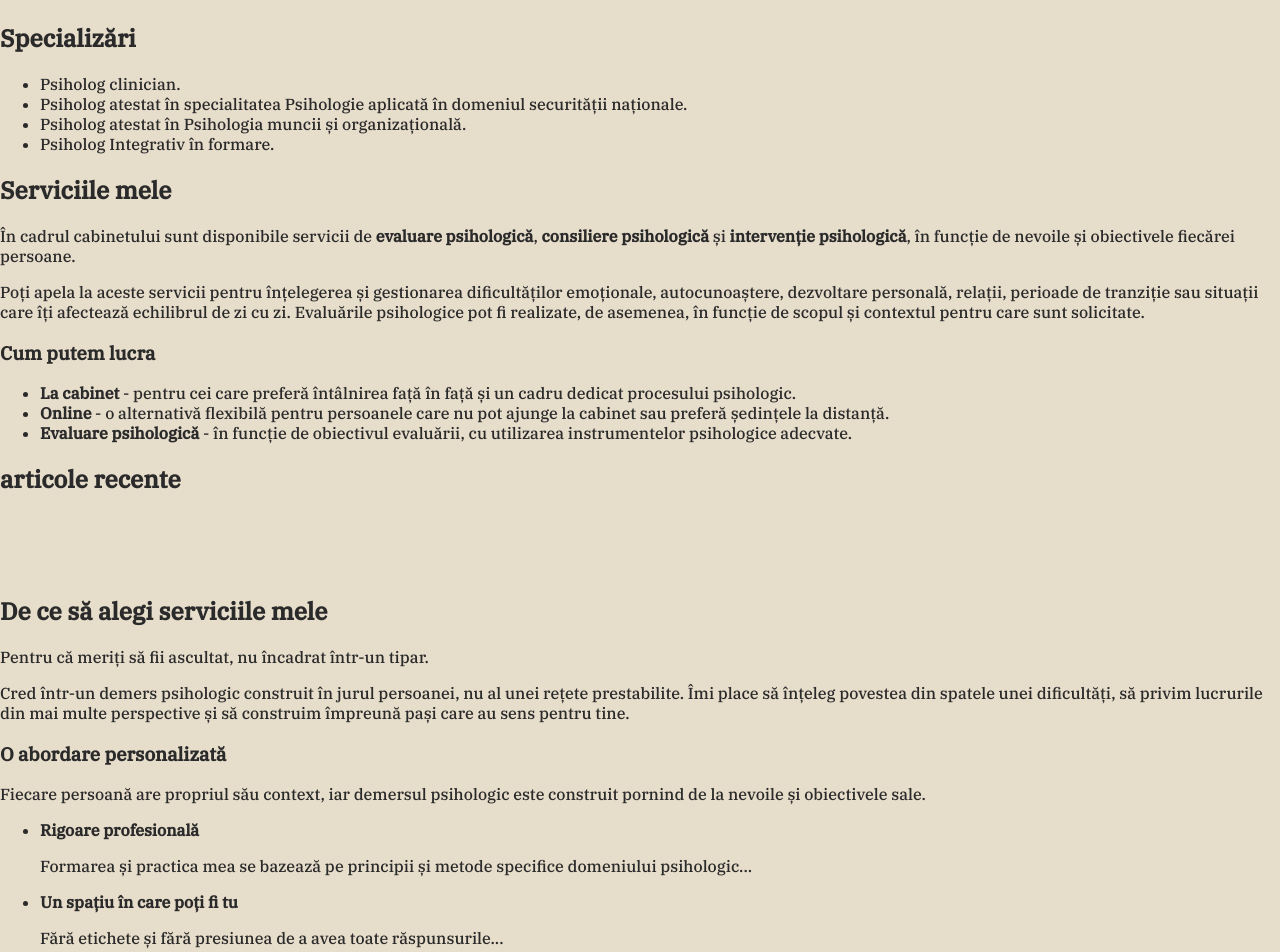
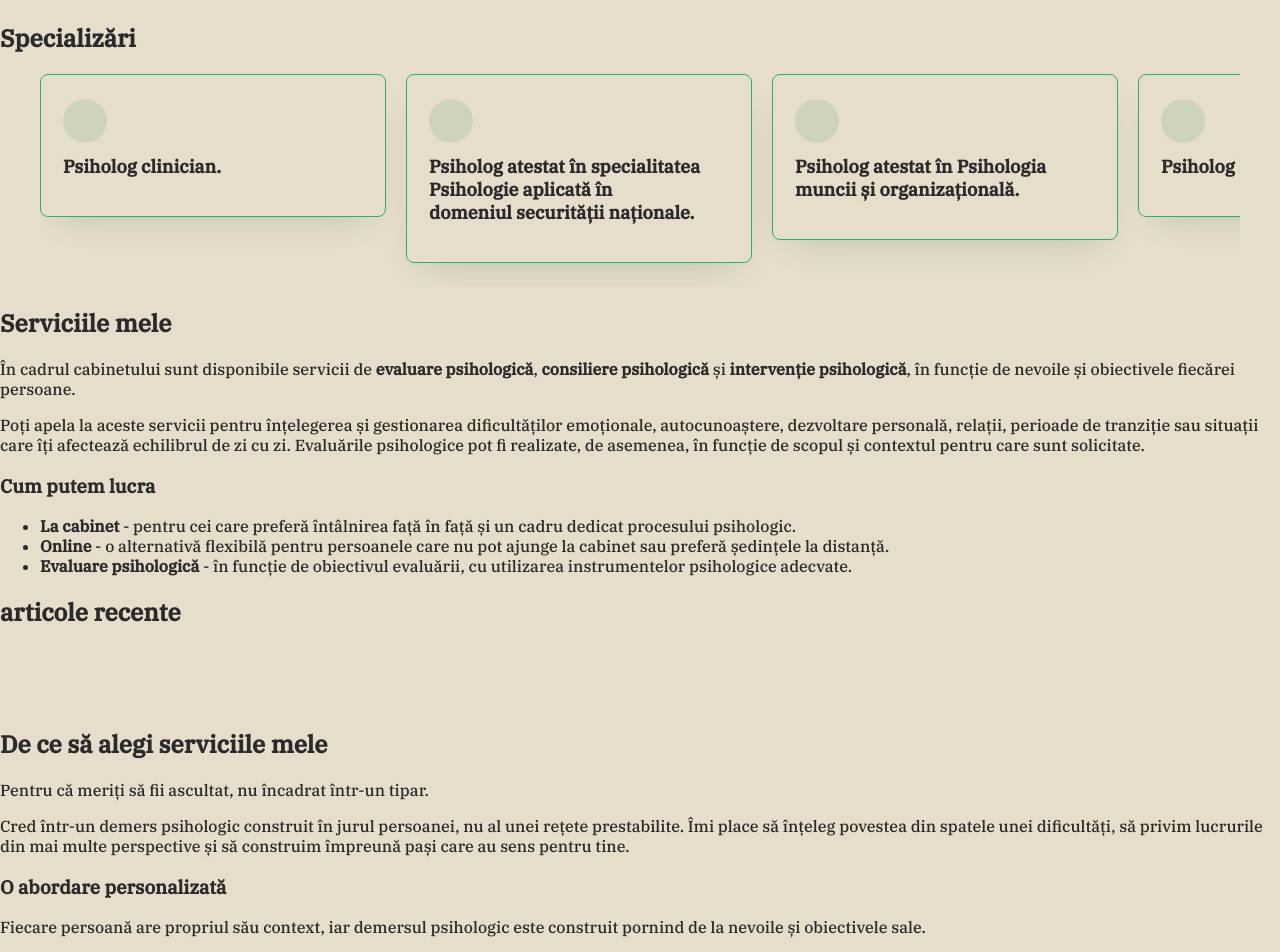
Before and after one commit to stevenstonie/psihologioanaposirca, a React (Vite) app: page / in a window 1280 px wide. Shown: the part 540-1492 px from the top of the page. Built offline with nearby package versions, Linux system fonts and the light colour scheme.

Commit message:
(feat) added a new revealing card component, alongside a card layout for either grouping cards on a grid OR a carousel; added these components to 'specializations' and 'why choose my services' sections

```diff
--- /dev/null
+++ b/src/components/card_layout/card_layout.scss
@@ -0,0 +1,47 @@
+.card-layout {
+    width: 100%;
+    max-width: var(--nav-max-width, 1200px);
+    margin: 0 auto;
+    list-style: none;
+    padding: 0;
+
+    &.layout-grid {
+        display: grid;
+        grid-template-columns: repeat(auto-fit, minmax(280px, 1fr));
+        gap: 24px;
+    }
+
+    &.layout-carousel {
+        display: flex;
+        gap: 20px;
+
+        overflow-x: auto;
+        overflow-y: hidden;
+        padding-bottom: 24px;
+
+        scroll-snap-type: x mandatory;
+        scroll-behavior: smooth;
+        -webkit-overflow-scrolling: touch;
+
+        &::-webkit-scrollbar {
+            height: 8px;
+        }
+
+        &::-webkit-scrollbar-track {
+            background: var(--color-secondary-lighter);
+            border-radius: 8px;
+        }
+
+        &::-webkit-scrollbar-thumb {
+            background: var(--color-primary);
+            border-radius: 8px;
+        }
+
+        >* {
+            flex: 0 0 300px;
+            max-width: 85vw;
+            scroll-snap-align: start;
+            height: fit-content;
+        }
+    }
+}
--- /dev/null
+++ b/src/components/card_layout/card_layout.tsx
@@ -0,0 +1,16 @@
+
+import type { ReactNode } from 'react';
+import './card_layout.scss';
+
+interface CardLayoutProps {
+    mode?: 'grid' | 'carousel';
+    children: ReactNode;
+}
+
+export default function CardLayout({ mode = 'grid', children }: Readonly<CardLayoutProps>) {
+    return (
+        <ul className={`card-layout ${mode === 'carousel' ? 'layout-carousel' : 'layout-grid'}`}>
+            {children}
+        </ul>
+    );
+}
--- /dev/null
+++ b/src/components/reveal_card/reveal_card.scss
@@ -0,0 +1,72 @@
+.reveal-card {
+    display: flex;
+    flex-direction: column;
+    gap: 12px;
+    padding: 24px 22px 26px;
+    background: var(--color-bg);
+    border: 1px solid var(--color-primary-lighter, #e0e0e0);
+    border-radius: 8px;
+    opacity: 1;
+    transform: none;
+
+    box-shadow: 0 15px 35px -20px color-mix(in srgb, var(--color-primary-darker) 30%, transparent);
+
+    @supports (animation-timeline: view()) {
+        animation: card-reveal linear both;
+        animation-timeline: view();
+        animation-range: entry 15% cover 40%;
+    }
+}
+
+.reveal-card-icon {
+    display: grid;
+    place-items: center;
+    width: 44px;
+    height: 44px;
+    border-radius: 50%;
+    color: var(--color-primary);
+    background: color-mix(in srgb, var(--color-primary) 12%, transparent);
+
+    svg {
+        width: 22px;
+        height: 22px;
+    }
+}
+
+.reveal-card-title {
+    margin: 0;
+    font-family: var(--font-primary);
+    font-size: 1.125rem;
+    font-weight: 600;
+    color: var(--color-text);
+    text-wrap: balance;
+}
+
+.reveal-card-description {
+    margin: 0;
+    font-family: var(--font-primary);
+    font-size: 0.9rem;
+    line-height: 1.6;
+    color: var(--color-primary);
+    text-wrap: pretty;
+}
+
+@keyframes card-reveal {
+    from {
+        opacity: 0;
+        transform: scale(0.94) translateY(20px);
+    }
+
+    to {
+        opacity: 1;
+        transform: none;
+    }
+}
+
+@media (prefers-reduced-motion: reduce) {
+    .reveal-card {
+        animation: none !important;
+        opacity: 1;
+        transform: none;
+    }
+}
--- /dev/null
+++ b/src/components/reveal_card/reveal_card.tsx
@@ -0,0 +1,20 @@
+import type { ReactNode } from 'react';
+import './reveal_card.scss';
+
+interface RevealCardProps {
+    title: string;
+    description: string;
+    icon: ReactNode;
+}
+
+export default function RevealCard({ title, description, icon }: Readonly<RevealCardProps>) {
+    return (
+        <li className="reveal-card">
+            <span className="reveal-card-icon" aria-hidden="true">
+                {icon}
+            </span>
+            <h3 className="reveal-card-title">{title}</h3>
+            <p className="reveal-card-description">{description}</p>
+        </li>
+    );
+}
--- a/src/sections/specializations/specializations_section.tsx
+++ b/src/sections/specializations/specializations_section.tsx
@@ -1,3 +1,5 @@
+import CardLayout from "../../components/card_layout/card_layout"
+import RevealCard from "../../components/reveal_card/reveal_card";
 
 
 export default function SpecializationsSection() {
@@ -5,12 +7,24 @@ export default function SpecializationsSection() {
     return (
         <section>
             <h2>Specializări</h2>
-            <ul>
-                <li>Psiholog clinician.</li>
-                <li>Psiholog atestat în specialitatea Psihologie aplicată în domeniul securității naționale.</li>
-                <li>Psiholog atestat în Psihologia muncii și organizațională.</li>
-                <li>Psiholog Integrativ în formare.</li>
-            </ul>
+            <CardLayout mode="carousel">
+                <RevealCard icon={<svg>...</svg>}
+                    title="Psiholog clinician."
+                    description=""
+                />
+                <RevealCard icon={<svg>...</svg>}
+                    title="Psiholog atestat în specialitatea Psihologie aplicată în domeniul securității naționale."
+                    description=""
+                />
+                <RevealCard icon={<svg>...</svg>}
+                    title="Psiholog atestat în Psihologia muncii și organizațională."
+                    description=""
+                />
+                <RevealCard icon={<svg>...</svg>}
+                    title="Psiholog Integrativ în formare."
+                    description=""
+                />
+            </CardLayout>
         </section>
     );
 }
--- a/src/sections/why_choose_my_services/why_choose_my_services_section.tsx
+++ b/src/sections/why_choose_my_services/why_choose_my_services_section.tsx
@@ -1,4 +1,6 @@
-
+import CardLayout from "../../components/card_layout/card_layout";
+import RevealCard from "../../components/reveal_card/reveal_card";
+import './why_choose_my_services_section.scss';
 
 
 export default function WhyChooseMyServicesSection() {
@@ -17,24 +19,28 @@ export default function WhyChooseMyServicesSection() {
                 <p>
                     Fiecare persoană are propriul său context, iar demersul psihologic este construit pornind de la nevoile și obiectivele sale.
                 </p>
-                <ul>
-                    <li>
-                        <strong>Rigoare profesională</strong>
-                        <p>Formarea și practica mea se bazează pe principii și metode specifice domeniului psihologic...</p>
-                    </li>
-                    <li>
-                        <strong>Un spațiu în care poți fi tu</strong>
-                        <p>Fără etichete și fără presiunea de a avea toate răspunsurile...</p>
-                    </li>
-                    <li>
-                        <strong>Respect pentru ritmul tău</strong>
-                        <p>Schimbarea nu arată la fel pentru toată lumea...</p>
-                    </li>
-                    <li>
-                        <strong>O perspectivă integrativă asupra persoanei</strong>
-                        <p>Dincolo de un simptom sau de o situație punctuală...</p>
-                    </li>
-                </ul>
+                <CardLayout mode="grid">
+                    <RevealCard
+                        icon={<svg>...</svg>}
+                        title="Rigoare profesională"
+                        description="Formarea și practica mea se bazează pe principii și metode specifice domeniului psihologic..."
+                    />
+                    <RevealCard
+                        icon={<svg>...</svg>}
+                        title="Un spațiu în care poți fi tu"
+                        description="Fără etichete și fără presiunea de a avea toate răspunsurile..."
+                    />
+                    <RevealCard
+                        icon={<svg>...</svg>}
+                        title="Respect pentru ritmul tău"
+                        description="Schimbarea nu arată la fel pentru toată lumea..."
+                    />
+                    <RevealCard
+                        icon={<svg>...</svg>}
+                        title="O perspectivă integrativă asupra persoanei"
+                        description="Dincolo de un simptom sau de o situație punctuală..."
+                    />
+                </CardLayout>
             </div>
         </section>
     );
```
Also changed, not shown: 1 other file (tests, documents, lock files or other folders).
